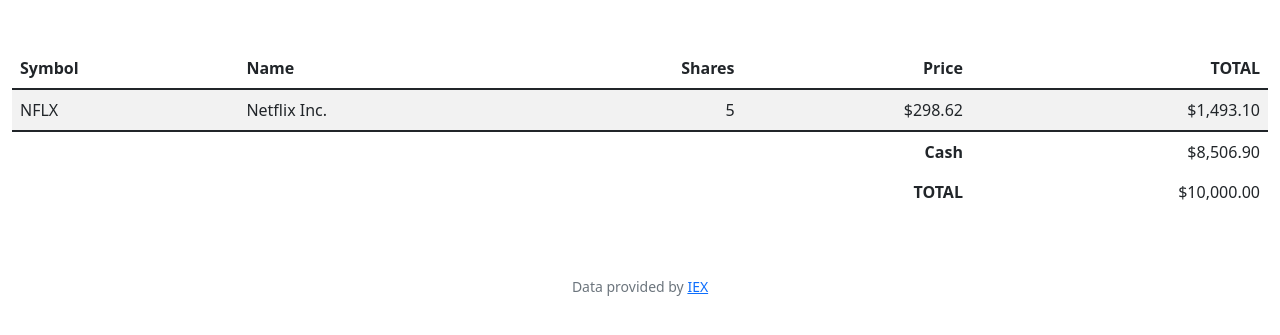
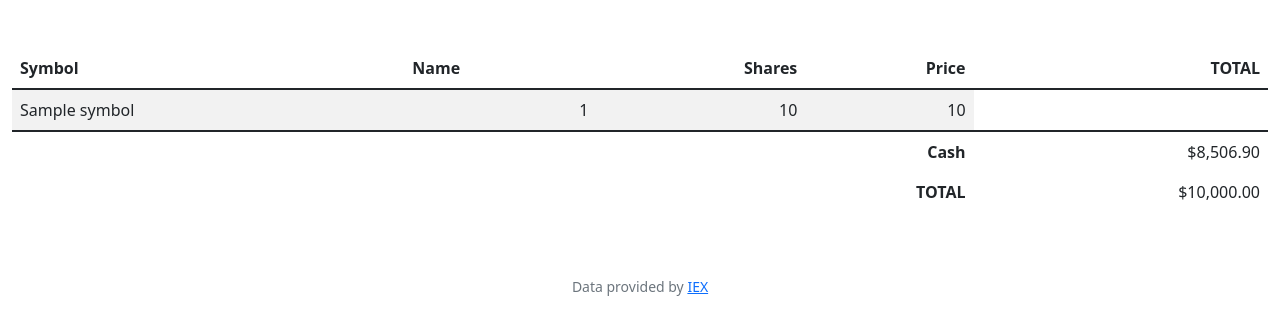
Before and after one commit to nadziejapio/python, a Flask app: template finance/templates/index.html in a window 1280 px wide. Shown: the part 76-411 px from the top of the page. Run offline with Flask 2, Linux system fonts and the light colour scheme; the template is opened without the code that fills it: most values are stand-ins (such as "Sample title", 1, 10 or a date in 2020); some libraries are stand-ins or nearby versions.

Commit message:
Mon, Oct 31, 2022, 11:29 PM +00:00

```diff
--- a/finance/templates/index.html
+++ b/finance/templates/index.html
@@ -19,11 +19,10 @@
        <tbody>
 
                 <tr>
-                    <td class="text-start">NFLX</td>
-                    <td class="text-start">Netflix Inc.</td>
-                    <td class="text-end">5</td>
-                    <td class="text-end">$298.62</td>
-                    <td class="text-end">$1,493.10</td>
+                    <td class="text-start">{{ symbol }}</td>
+                    <td class="text-end">{{ number }}</td>
+                    <td class="text-end">{{ price }}</td>
+                    <td class="text-end">{{ total }}</td>
                 </tr>
 
         </tbody>
```
